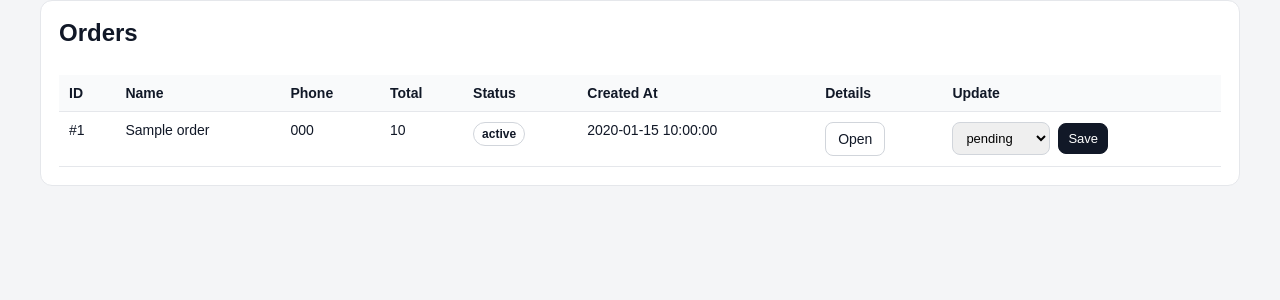
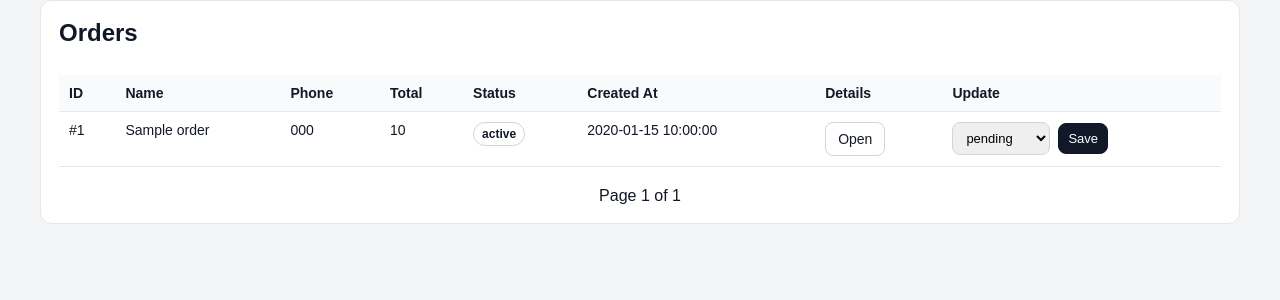
Before and after one commit to bassam-alaraby/vortex, a Flask app: page /admin/orders in a window 1280 px wide. Shown: the part 89-389 px from the top of the page. Run offline with Flask 3, Linux system fonts and the light colour scheme; the visitor is signed in with stand-in values (Sample User, id 1); tables that the repository leaves empty hold one stand-in row (values such as "Sample post"); some libraries are stand-ins or nearby versions.

Commit message:
feat(admin): add pagination to orders page

```diff
--- a/config.py
+++ b/config.py
@@ -35,9 +35,6 @@ if not _secret_key:
 class Config:
     SECRET_KEY = _secret_key
 
-    # Path to database, defaulting to local SQLite DB
-    # The cs50 SQL library handles the 'sqlite:///' prefix automatically in most cases
-    # but we'll store the full string here
     DATABASE_PATH = os.environ.get('DATABASE_PATH', 'sqlite:///database/app.db')
 
     TEMPLATES_AUTO_RELOAD = True
@@ -47,7 +44,6 @@ class DevelopmentConfig(Config):
 
 class ProductionConfig(Config):
     DEBUG = False
-    # Ensure secure cookies in production
     SESSION_COOKIE_HTTPONLY = True
     SESSION_COOKIE_SAMESITE = "Lax"
     SESSION_COOKIE_SECURE = True
--- a/helpers.py
+++ b/helpers.py
@@ -7,7 +7,6 @@ def get_sizes():
 
 
 def get_cart():
-    # Return cart list from session or empty
     return session.get('cart', [])
 
 def normalize_size(size):
@@ -49,7 +48,6 @@ def handle_cart_error(message, status_code):
         }), status_code
 
     flash(message, "error")
-    # Redirects back to previous page or collection if no referrer
     return redirect(request.referrer or url_for('collection'))
 
 def render_error_response(status_code, template_name, title, message):
--- a/routes/admin_routes.py
+++ b/routes/admin_routes.py
@@ -1,6 +1,7 @@
 import hmac
 import os
 from functools import wraps
+from math import ceil
 
 from flask import flash, redirect, render_template, request, session, url_for
 
@@ -56,17 +57,45 @@ def register_admin_routes(app, db):
     @app.route("/admin/orders")
     @admin_required
     def admin_orders():
+        page = request.args.get('page')
+
+        try:
+            page = int(page)
+        except (TypeError, ValueError):
+            page = 1
+
+        if page < 1:
+            page = 1
+
+        per_page = 2
+
+        total_count = db.execute("SELECT COUNT(*) as count FROM orders")[0]["count"]
+        total_pages = ceil(total_count / per_page)
+
+        if total_pages == 0:
+            total_pages = 1
+
+        if page > total_pages:
+            page = total_pages
+
+        offset = (page - 1) * per_page
+
         orders = db.execute(
             """
             SELECT id, name, phone, total_price, status, created_at
             FROM orders
             ORDER BY created_at DESC, id DESC
-            """
+            LIMIT ? OFFSET ?
+            """,
+            per_page,
+            offset,
         )
 
         return render_template(
             "admin/orders.html",
             orders=orders,
+            page=page,
+            total_pages=total_pages,
             valid_statuses=ORDER_STATUS_SEQUENCE,
         )
 
--- a/routes/cart_routes.py
+++ b/routes/cart_routes.py
@@ -1,7 +1,6 @@
 from flask import request, session, jsonify, redirect, flash, render_template, url_for
 import re
 
-# Make sure importing from helpers is at the top level
 from helpers import (
     get_cart, normalize_size, get_cart_count, handle_cart_error,
     calculate_cart_total, wants_json_response
--- a/static/css/admin.css
+++ b/static/css/admin.css
@@ -281,6 +281,14 @@ a {
     border-color: #a7f3d0;
 }
 
+.orders-section .pagination {
+    margin-top: 20px;
+    display: flex;
+    justify-content: center;
+    align-items: center;
+    gap: 10px;
+}
+
 .order-meta {
     margin: 0;
     display: grid;
--- a/templates/admin/orders.html
+++ b/templates/admin/orders.html
@@ -5,7 +5,7 @@
 {% endblock %}
 
 {% block main %}
-    <section class="admin-card">
+    <section class="admin-card orders-section">
         <div class="admin-card__head">
             <h1>Orders</h1>
         </div>
@@ -54,6 +54,19 @@
                     </tbody>
                 </table>
             </div>
+            <div class="pagination">
+
+                {% if page > 1 %}
+                    <a class="link-button" href="{{ url_for('admin_orders', page=page-1) }}">Prev</a>
+                {% endif %}
+
+                <span>Page {{ page }} of {{ total_pages }}</span>
+
+                {% if page < total_pages %}
+                    <a class="link-button" href="{{ url_for('admin_orders', page=page+1) }}">Next</a>
+                {% endif %}
+
+            </div>
         {% else %}
             <p class="empty-message">No orders found.</p>
         {% endif %}
```
Also changed, not shown: app.py (+0 -10 lines).
